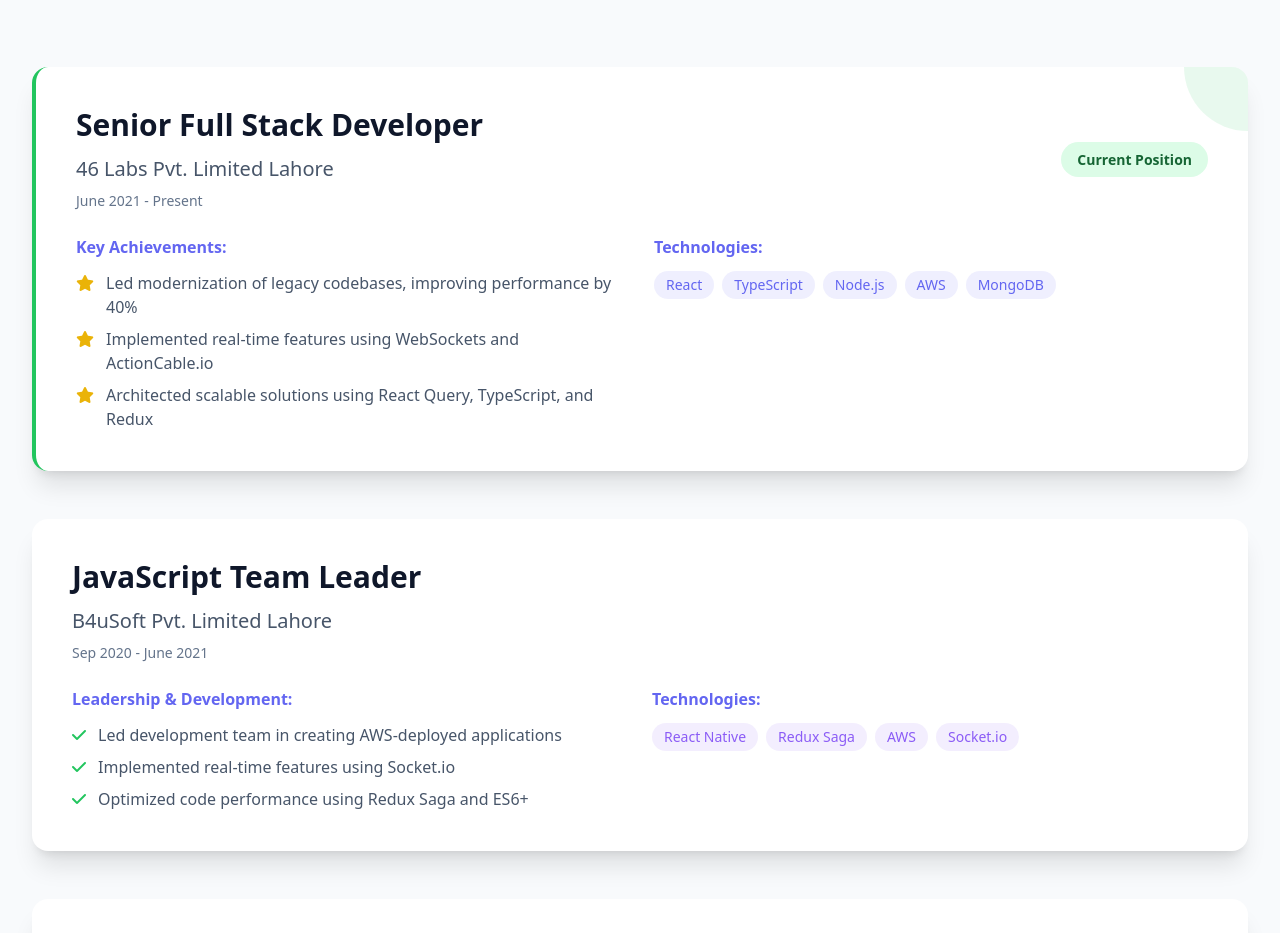
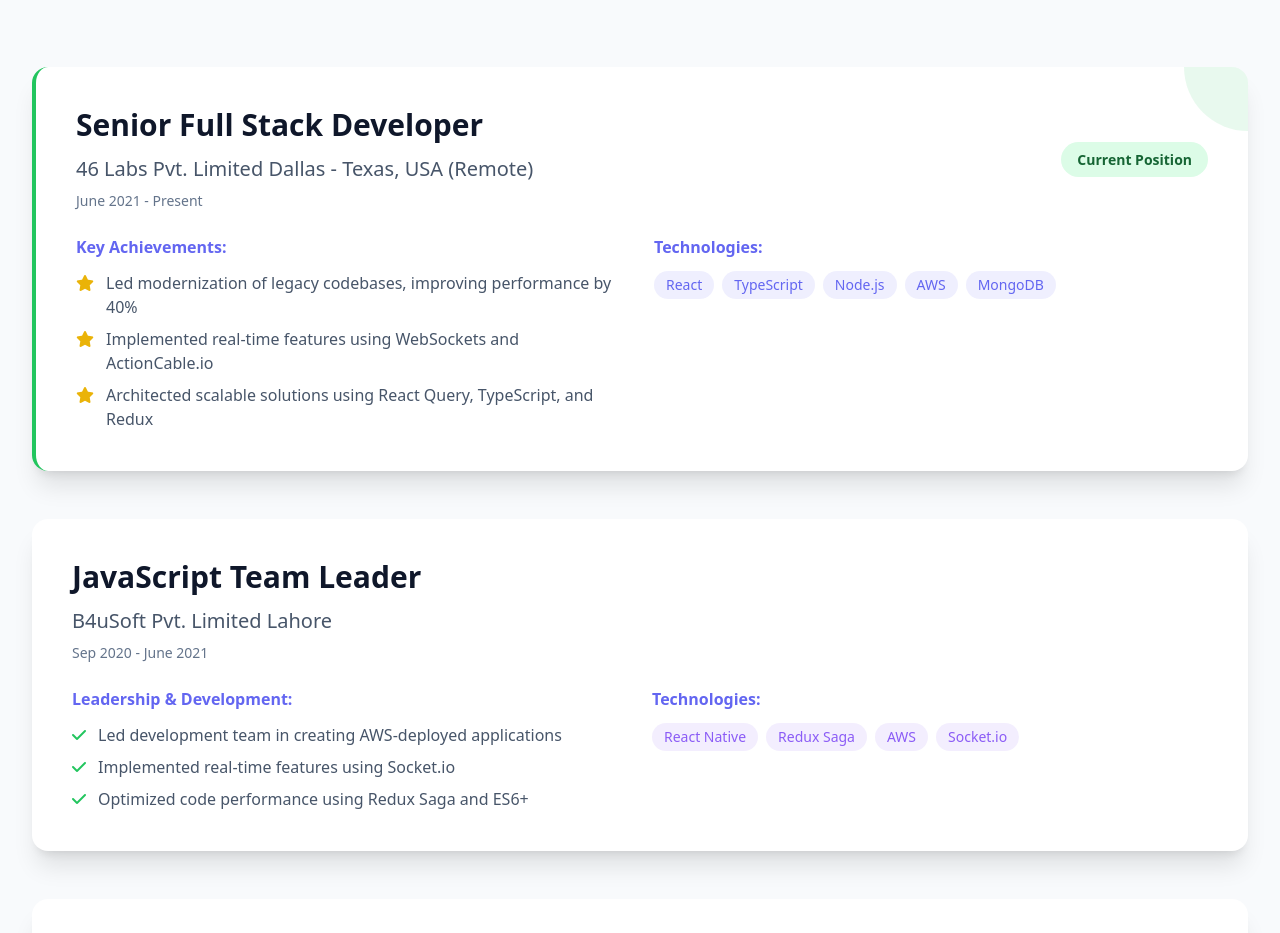
Before and after one commit to ABRAR-E-GOHAR/portfolio, a plain HTML site: page dist/index.html in a window 1280 px wide. Shown: the part 2751-3684 px from the top of the page. Drawn offline with nearby package versions, Linux system fonts and the light colour scheme.

Commit message:
change location from lahore to dallas

```diff
--- a/dist/index.html
+++ b/dist/index.html
@@ -660,7 +660,7 @@
                     </a>
                   </h3>
                   <p class="text-xl text-slate-600 mb-2">
-                    46 Labs Pvt. Limited Lahore
+                    46 Labs Pvt. Limited Dallas - Texas, USA (Remote)
                   </p>
                   <p class="text-sm text-slate-500">June 2021 - Present</p>
                 </div>
```
Also changed, not shown: dist/icon.jpg (deleted).
